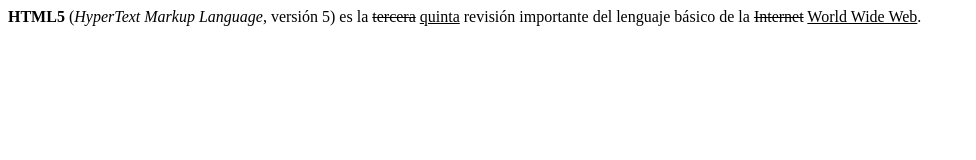
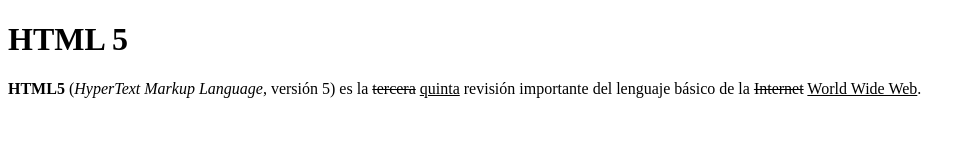
Before and after one commit to alejaandromartinezz/DYP-WEB, a plain HTML site: page HTML5.html in a window 1280 px wide. Shown: the whole page, without its empty margins (0-976 px from the left). Drawn offline with Linux system fonts and the light colour scheme.

Commit message:
Update HTML5.html

```diff
--- a/HTML5.html
+++ b/HTML5.html
@@ -4,6 +4,8 @@
   <meta charset="utf-8">
   <title>HTML5</title>
 </head>
-<body> <b>HTML5</b> (<i>HyperText Markup Language</i>, versión 5) es la <del>tercera</del> <ins>quinta</ins> revisión importante del lenguaje básico de la <del>Internet</del> <ins>World Wide Web</ins>.
+<body>
+  <h1>HTML 5</h1>
+ <b>HTML5</b> (<i>HyperText Markup Language</i>, versión 5) es la <del>tercera</del> <ins>quinta</ins> revisión importante del lenguaje básico de la <del>Internet</del> <ins>World Wide Web</ins>.
 </body>
 </html>
```
